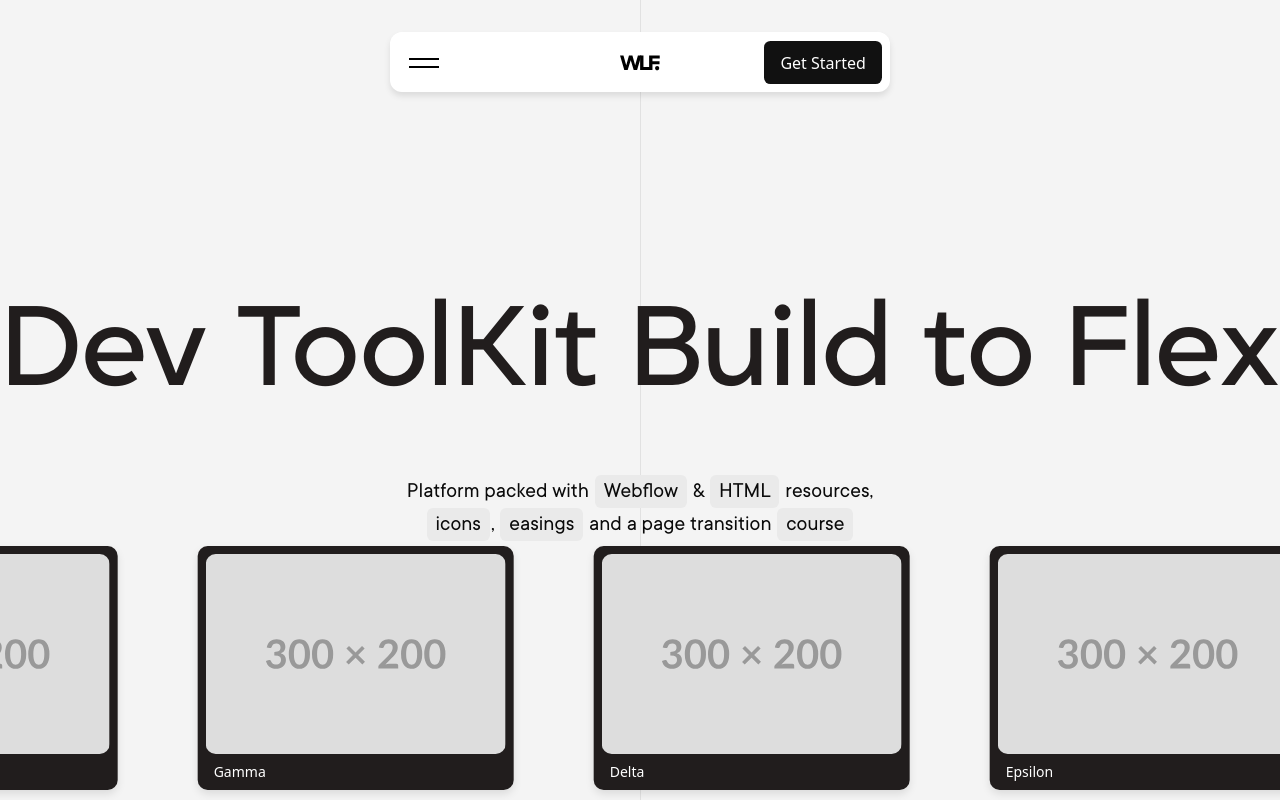
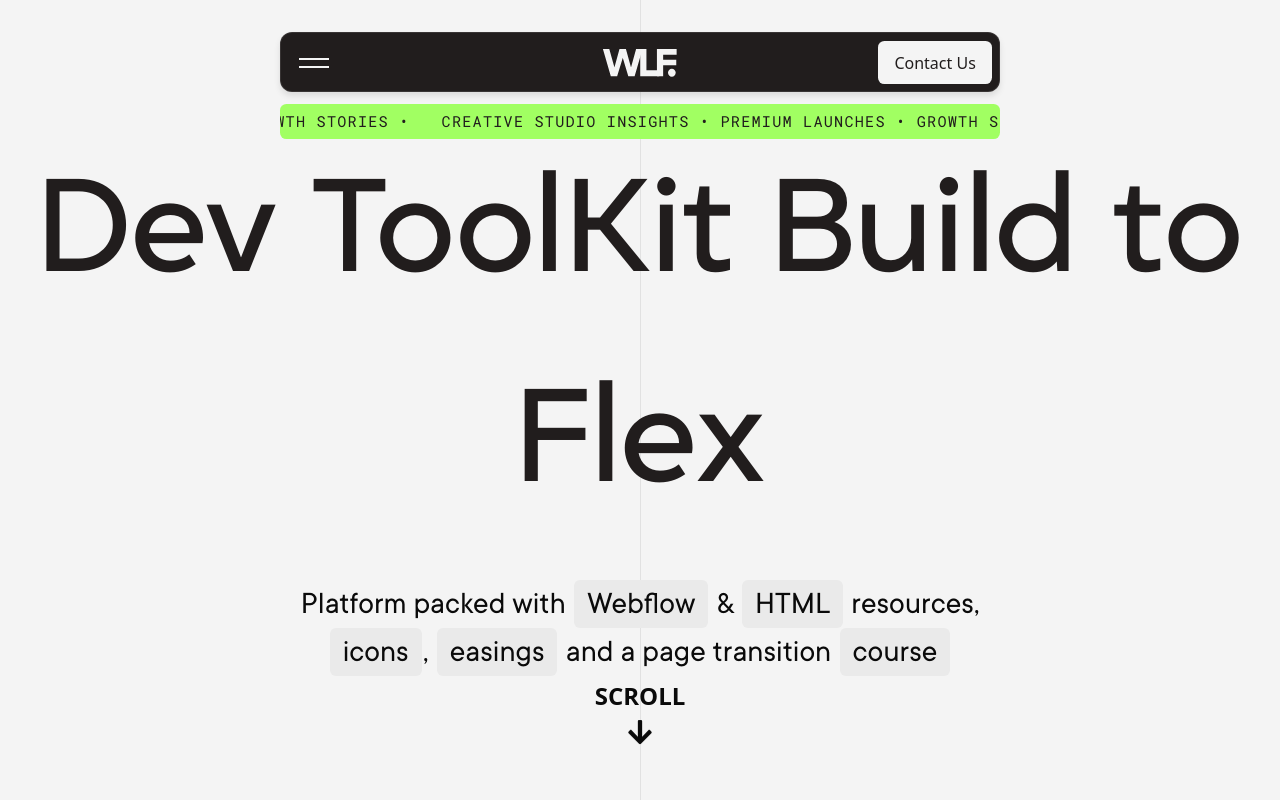
Before and after one commit to applepieas/wlf-project, a Next.js app: page / in a window 1280 px wide. Shown: the top 800 px of the page. Built offline with nearby package versions, Linux system fonts and the light colour scheme.

Commit message:
feat: Enhance layout and styling of hero and about sections, add new logo assets, and implement marquee feature in CardNav

```diff
--- a/app/globals.css
+++ b/app/globals.css
@@ -66,11 +66,12 @@
     @apply absolute w-full;
     height: 1px;
     background-color: #e1e1e1;
-    top: 50%;
+    left: 0;
+    top: 58.75%;
+    transform: translateY(-50%);
   }
 
   .home-hero__description-p {
-    font-size: 1.375em;
     line-height: 1.2;
     max-width: 42ch;
   }
@@ -86,6 +87,22 @@
 
   .font-grift {
     font-family: var(--font-grift);
+  }
+
+  @keyframes bounce-arrow {
+
+    0%,
+    100% {
+      transform: translateY(0);
+    }
+
+    50% {
+      transform: translateY(-12px);
+    }
+  }
+
+  .animate-bounce-arrow {
+    animation: bounce-arrow 2s infinite;
   }
 
 }
--- a/app/layout.tsx
+++ b/app/layout.tsx
@@ -6,6 +6,13 @@ import '@/components/hero/SpinningCards.css'
 import '@/components/hero/CardNav.css'
 import CardNav from "@/components/hero/CardNav";
 import { items } from "@/components/hero/CardNavItems";
+import { Roboto_Mono } from "next/font/google";
+
+const robotoMono = Roboto_Mono({
+  weight: ['200', '300', '400', '500', '600', '700'],
+  subsets: ['latin'],
+  variable: "--font-robotomono",
+});
 
 const ttCommons = localFont({
   src: [
@@ -62,7 +69,7 @@ export default function RootLayout({
   return (
     <html lang="en">
       <body
-        className={`${grift.variable} ${ttCommons.variable} ${geistSans.variable} ${geistMono.variable} antialiased`}
+        className={`${grift.variable} ${ttCommons.variable} ${robotoMono.variable} ${geistSans.variable} ${geistMono.variable} antialiased`}
       >
         <CardNav
           logo="/slice1.svg"
--- a/components/about/AboutSection.tsx
+++ b/components/about/AboutSection.tsx
@@ -2,7 +2,7 @@ import React from 'react'
 
 const AboutSection = () => {
   return (
-    <div className='flex justify-center items-center relative h-screen'>
+    <div className='flex justify-center items-center relative h-[200vh] pt-20'>
       <div className='home-hero__bg'>
         <div className="home-hero__bg-line"></div>
         <div className="home-hero__bg-line-horizontal"></div>
@@ -15,7 +15,8 @@ const AboutSection = () => {
           </div>
 
           {/* Reel section */}
-          <div className="mt-16 flex items-center justify-between text-[5rem] font-semibold text-neutral-300/60 tracking-tight">
+          <div className="mt-16 relative flex items-center justify-between text-[5rem] font-semibold text-[#e0e0e0] tracking-tight">
+
             <span className="uppercase font-grift">Play</span>
 
             {/* Reel placeholder card */}
--- a/components/hero/CardNav.css
+++ b/components/hero/CardNav.css
@@ -4,7 +4,7 @@
   left: 50%;
   transform: translateX(-50%);
   width: 90%;
-  max-width: 500px;
+  max-width: 720px;
   z-index: 99;
   box-sizing: border-box;
   will-change: max-width;
@@ -14,7 +14,7 @@
   display: block;
   height: 60px;
   padding: 0;
-  background-color: white;
+  background-color: #211d1d;
   border: 0.5px solid rgba(255, 255, 255, 0.1);
   border-radius: 0.75rem;
   box-shadow: 0 4px 6px rgba(0, 0, 0, 0.1);
@@ -83,8 +83,8 @@
 }
 
 .card-nav-cta-button {
-  background-color: #111;
-  color: white;
+  background-color: #f4f4f4;
+  color: #211d1d;
   border: none;
   border-radius: calc(0.75rem - 0.35rem);
   padding: 0 1rem;
@@ -96,7 +96,7 @@
 }
 
 .card-nav-cta-button:hover {
-  background-color: #333;
+  background-color: #e0e0e0;
 }
 
 .card-nav-content {
@@ -183,6 +183,52 @@
   opacity: 0.75;
 }
 
+.card-nav-marquee {
+  width: 100%;
+  height: 35px;
+  margin-top: 0.75rem;
+  background-color: #a1ff62;
+  border-radius: 0.4rem;
+  overflow: hidden;
+  display: flex;
+  align-items: center;
+  color: #211d1d;
+  font-weight: 600;
+  text-transform: uppercase;
+  font-family: var(--font-robotomono), monospace;
+  font-weight: 400;
+  opacity: 1;
+  transition: opacity 0.3s ease;
+}
+
+.card-nav-marquee.hidden {
+  opacity: 0;
+  pointer-events: none;
+}
+
+.card-nav-marquee-track {
+  display: flex;
+  gap: 2rem;
+  white-space: nowrap;
+  animation: card-nav-marquee-slide 18s linear infinite;
+}
+
+.card-nav-marquee-track span {
+  display: inline-block;
+  letter-spacing: 0.08em;
+  font-size: 0.95rem;
+}
+
+@keyframes card-nav-marquee-slide {
+  from {
+    transform: translateX(0);
+  }
+
+  to {
+    transform: translateX(-50%);
+  }
+}
+
 @media (max-width: 768px) {
   .card-nav-container {
     width: 90%;
--- a/components/hero/CardNav.tsx
+++ b/components/hero/CardNav.tsx
@@ -33,12 +33,12 @@ export interface CardNavProps {
 }
 
 const CardNav: React.FC<CardNavProps> = ({
-  logo,
+  logo = '/logo-incolor.svg',
   logoAlt = 'Logo',
   items,
   className = '',
   ease = 'power3.out',
-  baseColor = '#fff',
+  baseColor = '#211d1d',
   menuColor,
   buttonBgColor,
   buttonTextColor
@@ -97,7 +97,7 @@ const CardNav: React.FC<CardNavProps> = ({
 
     // First animate the container width
     tl.to(containerEl, {
-      maxWidth: 800,
+      maxWidth: '100%',
       duration: 0.3,
       ease
     });
@@ -180,14 +180,14 @@ const CardNav: React.FC<CardNavProps> = ({
             role="button"
             aria-label={isExpanded ? 'Close menu' : 'Open menu'}
             tabIndex={0}
-            style={{ color: menuColor || '#000' }}
+            style={{ color: menuColor || '#f4f4f4' }}
           >
             <div className="hamburger-line" />
             <div className="hamburger-line" />
           </div>
 
           <div className="logo-container">
-            <Image src={logo} alt={logoAlt} className="logo" width={40} height={40} />
+            <Image src='/logo-incolor.svg' alt={logoAlt} className="logo" width={80} height={80} />
           </div>
 
           <button
@@ -195,7 +195,7 @@ const CardNav: React.FC<CardNavProps> = ({
             className="card-nav-cta-button"
             style={{ backgroundColor: buttonBgColor, color: buttonTextColor }}
           >
-            Get Started
+            Contact Us
           </button>
         </div>
 
@@ -220,6 +220,17 @@ const CardNav: React.FC<CardNavProps> = ({
           ))}
         </div>
       </nav>
+
+      <div className={`card-nav-marquee ${isExpanded ? 'hidden' : ''}`} aria-hidden="true">
+        <div className="card-nav-marquee-track">
+          {Array.from({ length: 4 }).map((_, idx) => (
+            <span key={idx} className="font-robotomono">
+              Creative studio insights • Premium launches • Growth stories •
+            </span>
+          ))}
+        </div>
+      </div>
+
     </div>
   );
 };
--- a/components/hero/Description.tsx
+++ b/components/hero/Description.tsx
@@ -11,12 +11,12 @@ const Description = () => {
   let html = text;
   HIGHLIGHT_WORDS.forEach(word => {
     const regex = new RegExp(`\\b${word}\\b`, 'gi');
-    html = html.replace(regex, `<span class="${styles.highlight}">$&</span>`);
+    html = html.replace(regex, `<span class="${styles.highlight} text-[32px]">$&</span>`);
   });
 
   return (
     <div
-      className="home-hero__description-p font-ttCommons font-normal text-[24px]"
+      className="home-hero__description-p font-ttCommons font-normal text-[32px]"
       dangerouslySetInnerHTML={{ __html: html }}
     />
   )
--- a/components/hero/HeroSection.tsx
+++ b/components/hero/HeroSection.tsx
@@ -2,10 +2,12 @@ import React from 'react'
 import SpinningCards from './SpinningCards'
 import Description from './Description'
 import Title from './Title'
+import { FaArrowDown } from "react-icons/fa";
+
 
 const HeroSection = () => {
   return (
-    <div className='flex justify-center items-center relative h-screen'>
+    <div className='flex justify-center items-center relative h-screen '>
       <div className='home-hero__bg'>
         <div className="home-hero__bg-line"></div>
       </div>
@@ -15,6 +17,7 @@ const HeroSection = () => {
           <Title />
           <Description />
           <SpinningCards />
+          <div className="absolute bottom-10 text-2xl font-bold flex justify-center items-center flex-col gap-4">SCROLL <FaArrowDown className='h-8 animate-bounce-arrow' /></div>
         </div>
       </div>
     </div>
--- a/components/hero/Highlights.module.css
+++ b/components/hero/Highlights.module.css
@@ -7,5 +7,4 @@
   display: inline-block;
   color: inherit;
   /* keep original color */
-
 }
--- a/components/hero/SpinningCards.css
+++ b/components/hero/SpinningCards.css
@@ -4,7 +4,7 @@
   display: flex;
   overflow-x: auto;
   position: absolute;
-  bottom: -100px;
+  bottom: -400px;
 
 }
 
--- a/components/hero/Title.tsx
+++ b/components/hero/Title.tsx
@@ -2,7 +2,7 @@ import React from 'react'
 
 const Title = () => {
   return (
-    <div className="home-hero__title-row font-grift font-medium text-[#211d1d] text-[120px]">
+    <div className="home-hero__title-row font-grift font-medium text-[#211d1d] text-[140px]">
       Dev ToolKit Build to Flex
     </div>
   )
--- a/components/shape/shape.tsx
+++ b/components/shape/shape.tsx
@@ -2,7 +2,7 @@ import React from 'react'
 
 const Shape = () => {
   return (
-    <div className='h-[80vh] w-full flex items-center justify-center relative bg-[#f4f4f4] font-grift'>
+    <div className='h-[80vh] w-full flex items-center justify-center relative bg-[#f4f4f4] font-grift pt-6'>
       <div className="w-full px-5 h-[715px] grid grid-cols-2 gap-10 mx-6 items-center">
 
         {/* Left Column - 1fr - Blank Pill */}
```
Also changed, not shown: public/logo-incolor.svg (added), public/logo-white.svg (added).
